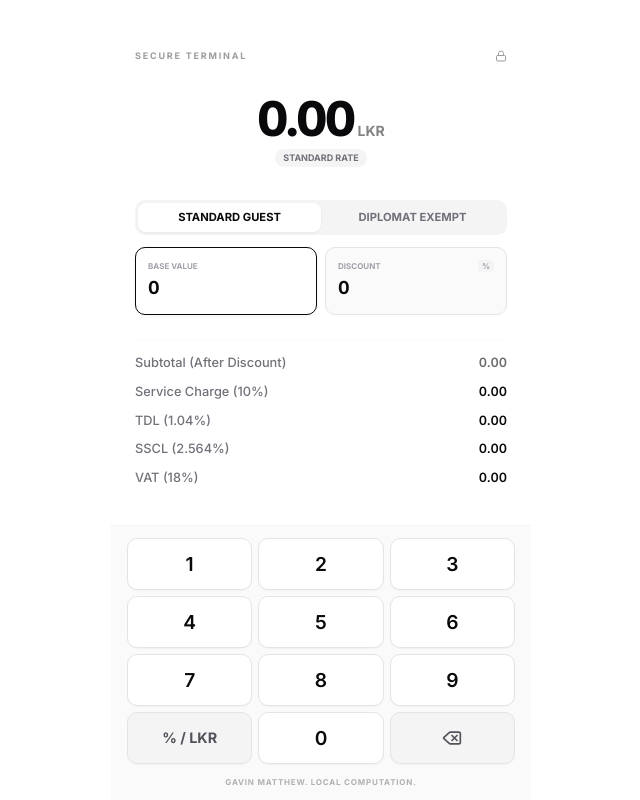
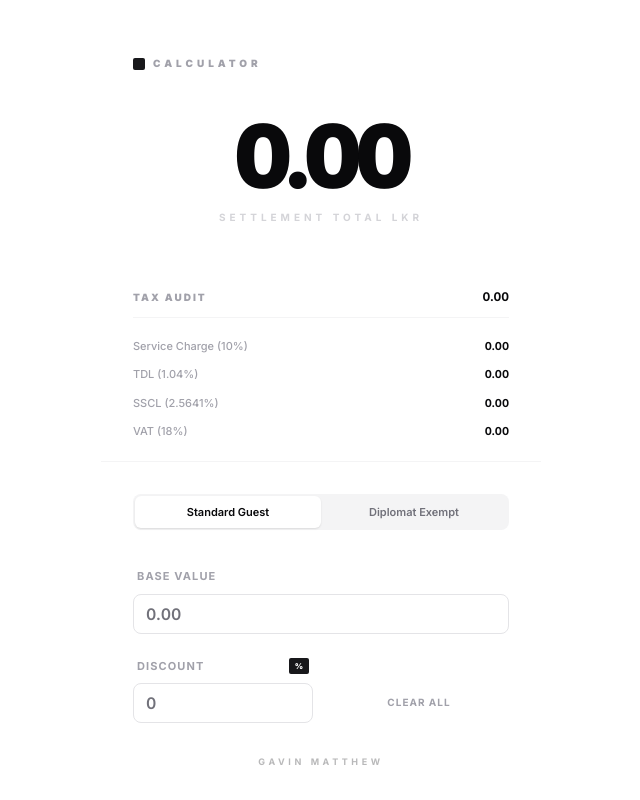
Before and after one commit to gavingimbo/tax-calculator, a plain HTML site: page index.html in a window 1280 px wide. Shown: the whole page, without its empty margins (319-959 px from the left). Drawn offline with nearby package versions, Linux system fonts and the light colour scheme.

Commit message:
Update index.html

```diff
--- a/index.html
+++ b/index.html
@@ -3,237 +3,266 @@
 <head>
     <meta charset="UTF-8">
     <meta name="viewport" content="width=device-width, initial-scale=1.0, maximum-scale=1.0, user-scalable=no, viewport-fit=cover">
-    <title>Minimal Calculator</title>
+    <meta name="apple-mobile-web-app-capable" content="yes">
+    <meta name="apple-mobile-web-app-status-bar-style" content="black-translucent">
+    <title>Calculator Pro</title>
+
     <script src="https://cdn.tailwindcss.com"></script>
-    <link href="https://fonts.googleapis.com/css2?family=Inter:wght@400;500;600;700;800&display=swap" rel="stylesheet">
+    <link href="https://fonts.googleapis.com/css2?family=Inter:wght@400;500;600;700;800;900&display=swap" rel="stylesheet">
     <script src="https://unpkg.com/lucide@latest"></script>
+
     <style>
-        /* Core Structure */
+        :root {
+            --radius: 0.5rem; /* Standard Shadcn Radius */
+            --zinc-50: #fafafa;
+            --zinc-100: #f4f4f5;
+            --zinc-200: #e4e4e7;
+            --zinc-900: #09090b;
+            --ring: 2px solid #09090b;
+        }
+
         body {
             font-family: 'Inter', sans-serif;
             background-color: #ffffff;
-            color: #09090b;
+            color: var(--zinc-900);
+            -webkit-font-smoothing: antialiased;
             overflow: hidden;
             height: 100dvh;
-            /* Disable native interactions for terminal feel */
-            -webkit-touch-callout: none;
-            -webkit-user-select: none;
-            user-select: none; touch-action: none;
         }
 
-        .terminal-grid {
-            display: grid;
-            /* Fixed keypad height, rest for display */
-            grid-template-rows: 1fr auto;
+        /* --- SHADCN UI COMPONENT REPLICATION --- */
+        .shadcn-input {
+            display: flex;
+            height: 2.5rem; /* h-10 */
+            width: 100%;
+            border-radius: var(--radius);
+            border: 1px solid var(--zinc-200);
+            background-color: #ffffff;
+            padding: 0.5rem 0.75rem;
+            font-size: 0.875rem; /* text-sm */
+            transition: all 0.2s cubic-bezier(0.4, 0, 0.2, 1);
+            outline: none;
+        }
+
+        .shadcn-input:focus {
+            border-color: var(--zinc-900);
+            ring: 2px;
+            box-shadow: 0 0 0 2px rgba(9, 9, 11, 0.05);
+        }
+
+        .shadcn-input::placeholder {
+            color: #71717a; /* text-muted-foreground */
+        }
+
+        .shadcn-input:disabled {
+            cursor: not-allowed;
+            opacity: 0.5;
+        }
+
+        /* --- LAYOUT ENGINE --- */
+        .app-shell {
+            display: flex;
+            flex-direction: column;
             height: 100%;
-            max-width: 420px; /* Slightly tighter width for minimal feel */
+            max-width: 440px;
             margin: 0 auto;
         }
 
-        /* ZONE 1: Display Area (Top) */
-        .display-zone {
-            padding: 1.5rem 1.5rem 0.5rem;
+        .viewport-display {
+            flex: 1;
+            padding: 3.5rem 2rem 2rem;
             display: flex;
             flex-direction: column;
-            /* Ensure content is vertically balanced */
-            justify-content: space-evenly;
+            overflow-y: auto;
+            -webkit-overflow-scrolling: touch;
+        }
+
+        .viewport-console {
+            background: #ffffff;
+            border-top: 1px solid var(--zinc-100);
+            padding: 2rem 2rem calc(2rem + env(safe-area-inset-bottom));
+            z-index: 100;
+        }
+
+        /* --- ANIMATIONS & STATES --- */
+        .hero-total {
+            font-size: 5.5rem;
+            font-weight: 900;
+            letter-spacing: -0.06em;
+            line-height: 0.85;
+            transition: all 0.3s ease;
         }
 
         .tabular { font-variant-numeric: tabular-nums; }
 
-        /* State Transition Styles */
-        .diplomat-active .total-display { color: #10b981; /* Emerald-500 */ }
-        .diplomat-active .tax-row.exempt { opacity: 0.3; text-decoration: line-through; }
-
-        /* Compact Breakdown Styling */
-        .compact-row {
-            display: flex;
-            justify-content: space-between;
-            align-items: baseline;
-            font-size: 0.8rem;
-            padding: 0.3rem 0;
-        }
-        .compact-label { color: #71717a; font-weight: 500; }
-        .compact-value { font-weight: 600; }
-
-        /* Tappable Input Displays */
-        .input-display {
-            background: #fafafa;
-            border: 1px solid #e4e4e7;
-            border-radius: 10px;
-            padding: 0.75rem;
-            transition: all 0.15s ease;
-        }
-        .input-display.active {
-            background: #ffffff;
-            border-color: #09090b;
-            box-shadow: 0 1px 4px rgba(0,0,0,0.05);
+        .is-diplomat .exempt-line {
+            opacity: 0.15;
+            text-decoration: line-through;
+            filter: grayscale(1);
         }
 
-        /* ZONE 2: Keypad Area (Bottom) */
-        .keypad-zone {
-            background: #fafafa;
-            border-top: 1px solid #f4f4f5;
-            padding: 0.75rem 1rem calc(0.75rem + env(safe-area-inset-bottom));
+        /* Mode Toggle */
+        .toggle-container {
+            background: var(--zinc-100);
+            padding: 2px;
+            border-radius: 8px;
+            display: flex;
+            position: relative;
         }
+        .toggle-thumb {
+            position: absolute;
+            top: 2px; bottom: 2px; left: 2px;
+            width: calc(50% - 2px);
+            background: #fff;
+            border-radius: 6px;
+            box-shadow: 0 1px 2px rgba(0,0,0,0.1);
+            transition: transform 0.3s cubic-bezier(0.16, 1, 0.3, 1);
+        }
+        .toggle-btn {
+            flex: 1;
+            z-index: 10;
+            padding: 8px;
+            font-size: 11px;
+            font-weight: 600;
+            color: #71717a;
+            transition: color 0.2s;
+        }
+        .toggle-btn.active { color: var(--zinc-900); }
 
-        .key-grid { display: grid; grid-template-columns: repeat(3, 1fr); gap: 6px; }
-
-        .key-btn {
-            background: #ffffff;
-            border: 1px solid #e4e4e7;
-            /* Shorter keys for minimal look */
-            height: 52px;
-            border-radius: 10px;
-            display: flex;
-            align-items: center;
-            justify-content: center;
-            font-size: 1.2rem;
-            font-weight: 600;
-            color: #09090b;
-            box-shadow: 0 1px 1px rgba(0,0,0,0.03);
+        input::-webkit-outer-spin-button, input::-webkit-inner-spin-button {
+            -webkit-appearance: none; margin: 0;
         }
-        .key-btn:active { background: #f4f4f5; transform: scale(0.97); }
-        .key-btn.secondary { background: #f4f4f5; color: #52525b; font-size: 0.9rem; font-weight: 700; }
-
-        /* Toggle Switch */
-        .mode-toggle { background: #f4f4f5; padding: 3px; border-radius: 10px; display: flex; }
-        .toggle-item { flex: 1; text-align: center; padding: 6px; font-size: 0.7rem; font-weight: 700; text-transform: uppercase; color: #71717a; border-radius: 8px; transition: all 0.2s; }
-        .toggle-item.active { background: #ffffff; color: #09090b; box-shadow: 0 1px 3px rgba(0,0,0,0.05); }
     </style>
 </head>
 <body>
 
-    <div class="terminal-grid" id="terminalApp">
-        <div class="display-zone">
-            <div class="flex justify-between items-center opacity-40">
-                <span class="text-[9px] font-bold uppercase tracking-[0.2em]">Secure Terminal</span>
-                <i data-lucide="lock" class="w-3 h-3"></i>
+    <div class="app-shell" id="app">
+
+        <div class="viewport-display space-y-12">
+            <div class="flex items-center justify-between">
+                <div class="flex items-center gap-2">
+                    <div class="w-3 h-3 bg-zinc-900 rounded-sm"></div>
+                    <span class="text-[10px] font-black uppercase tracking-[0.4em] text-zinc-400">Calculator</span>
                 </div>
-
-            <div class="text-center space-y-1 py-2">
-                <div class="flex items-baseline justify-center gap-1 total-display transition-colors duration-300">
-                    <span id="grandTotal" class="text-5xl font-extrabold tracking-tighter tabular">0.00</span>
-                    <span class="text-sm font-bold opacity-50">LKR</span>
-                </div>
-                <div id="statusPill" class="inline-flex items-center gap-1 bg-zinc-100 px-2 py-0.5 rounded-full">
-                    <span class="text-[9px] font-bold uppercase text-zinc-500">Standard Rate</span>
+                <div id="statusBadge" class="hidden px-2 py-0.5 bg-emerald-50 text-emerald-600 text-[9px] font-bold uppercase tracking-widest rounded border border-emerald-100 animate-pulse">
+                    Diplomat Active
                 </div>
             </div>
 
-            <div class="space-y-3">
-                <div class="mode-toggle">
-                    <div id="togStandard" onclick="setGuest('standard')" class="toggle-item active">Standard Guest</div>
-                    <div id="togDiplomat" onclick="setGuest('diplomat')" class="toggle-item">Diplomat Exempt</div>
+            <div class="space-y-4 text-center">
+                <div class="hero-total tabular" id="grandTotal">0.00</div>
+                <p class="text-[10px] font-bold text-zinc-300 uppercase tracking-[0.4em]">Settlement Total LKR</p>
             </div>
 
-                <div class="grid grid-cols-2 gap-2">
-                    <div id="dispBase" onclick="setActive('base')" class="input-display active">
-                        <p class="text-[8px] font-bold uppercase text-zinc-400 mb-0.5">Base Value</p>
-                        <p id="valBase" class="text-lg font-bold tabular">0</p>
+            <div class="space-y-5 pt-4">
+                <div class="flex justify-between items-baseline border-b border-zinc-100 pb-3">
+                    <span class="text-[10px] font-black uppercase tracking-[0.2em] text-zinc-400">Tax Audit</span>
+                    <span id="subVal" class="text-xs font-bold tabular">0.00</span>
                 </div>
-                    <div id="dispDisc" onclick="setActive('disc')" class="input-display">
-                        <div class="flex justify-between items-center mb-0.5">
-                            <p class="text-[8px] font-bold uppercase text-zinc-400">Discount</p>
-                            <p id="discTypeLabel" class="text-[8px] font-bold text-zinc-400 bg-zinc-100 px-1 rounded">%</p>
+
+                <div class="space-y-3">
+                    <div class="flex justify-between items-center text-[11px]">
+                        <span class="font-medium text-zinc-400">Service Charge (10%)</span>
+                        <span id="scVal" class="font-bold tabular">0.00</span>
                     </div>
-                        <p id="valDisc" class="text-lg font-bold tabular">0</p>
+                    <div class="flex justify-between items-center text-[11px]">
+                        <span class="font-medium text-zinc-400">TDL (1.04%)</span>
+                        <span id="tdlVal" class="font-bold tabular">0.00</span>
+                    </div>
+                    <div class="exempt-line flex justify-between items-center text-[11px] transition-all duration-500">
+                        <span class="font-medium text-zinc-400">SSCL (2.5641%)</span>
+                        <span id="sscVal" class="font-bold tabular">0.00</span>
+                    </div>
+                    <div class="exempt-line flex justify-between items-center text-[11px] transition-all duration-500">
+                        <span class="font-medium text-zinc-400">VAT (18%)</span>
+                        <span id="vatVal" class="font-bold tabular">0.00</span>
+                    </div>
+                </div>
+
+                <div id="savingsRow" class="hidden pt-2">
+                    <div class="flex justify-between items-center text-[11px] text-emerald-600 font-bold">
+                        <span>Total Waived Amount</span>
+                        <span id="waivedVal" class="tabular">0.00</span>
+                    </div>
                 </div>
             </div>
         </div>
 
-            <div class="pt-2 border-t border-zinc-50">
-                 <div class="compact-row">
-                    <span class="compact-label">Subtotal (After Discount)</span>
-                    <span id="subtotalVal" class="compact-value tabular opacity-60">0.00</span>
+        <div class="viewport-console space-y-8">
+            <div class="toggle-container">
+                <div id="thumb" class="toggle-thumb"></div>
+                <button onclick="setMode('standard')" id="btnStd" class="toggle-btn active">Standard Guest</button>
+                <button onclick="setMode('diplomat')" id="btnDip" class="toggle-btn">Diplomat Exempt</button>
             </div>
-                <div class="compact-row">
-                    <span class="compact-label">Service Charge (10%)</span>
-                    <span id="scVal" class="compact-value tabular">0.00</span>
+
+            <div class="space-y-6">
+                <div class="space-y-2">
+                    <label class="text-[11px] font-bold uppercase tracking-widest text-zinc-400 ml-1">Base Value</label>
+                    <input type="number" id="baseIn" placeholder="0.00" inputmode="decimal" oninput="calculate()" class="shadcn-input tabular font-semibold text-base">
                 </div>
-                <div class="compact-row">
-                    <span class="compact-label">TDL (1.04%)</span>
-                    <span id="tdlVal" class="compact-value tabular">0.00</span>
+
+                <div class="grid grid-cols-2 gap-4">
+                    <div class="space-y-2">
+                        <div class="flex justify-between items-center px-1">
+                            <label class="text-[11px] font-bold uppercase tracking-widest text-zinc-400">Discount</label>
+                            <button onclick="toggleDisc()" id="discType" class="text-[8px] font-black bg-zinc-900 text-white px-1.5 py-0.5 rounded-sm">%</button>
                         </div>
-                <div class="compact-row tax-row transition-all duration-300">
-                    <span class="compact-label">SSCL (2.564%)</span>
-                    <span id="sscVal" class="compact-value tabular">0.00</span>
+                        <input type="number" id="discIn" placeholder="0" inputmode="decimal" oninput="calculate()" class="shadcn-input tabular font-semibold text-base">
                     </div>
-                <div class="compact-row tax-row transition-all duration-300">
-                    <span class="compact-label">VAT (18%)</span>
-                    <span id="vatVal" class="compact-value tabular">0.00</span>
+                    <div class="space-y-2 flex flex-col justify-end">
+                        <button onclick="fullReset()" class="h-10 text-[10px] font-bold uppercase tracking-widest text-zinc-400 hover:text-zinc-900 transition-colors">Clear All</button>
                     </div>
                 </div>
             </div>
 
-        <div class="keypad-zone">
-            <div class="key-grid">
-                <button class="key-btn" onclick="press('1')">1</button>
-                <button class="key-btn" onclick="press('2')">2</button>
-                <button class="key-btn" onclick="press('3')">3</button>
-                <button class="key-btn" onclick="press('4')">4</button>
-                <button class="key-btn" onclick="press('5')">5</button>
-                <button class="key-btn" onclick="press('6')">6</button>
-                <button class="key-btn" onclick="press('7')">7</button>
-                <button class="key-btn" onclick="press('8')">8</button>
-                <button class="key-btn" onclick="press('9')">9</button>
-                <button class="key-btn secondary" onclick="toggleDiscType()">% / LKR</button>
-                <button class="key-btn" onclick="press('0')">0</button>
-                <button class="key-btn secondary" onclick="press('del')"><i data-lucide="delete" class="w-5 h-5"></i></button>
-            </div>
-             <div class="text-center mt-3 opacity-30">
-                <p class="text-[8px] font-bold uppercase tracking-widest">Gavin Matthew. Local Computation.</p>
-            </div>
+            <footer class="text-center opacity-30">
+                <p class="text-[9px] font-bold text-zinc-900 uppercase tracking-[0.4em]">Gavin Matthew</p>
+            </footer>
         </div>
     </div>
 
     <script>
         lucide.createIcons();
 
-        // State
-        let activeInput = 'base';
-        let baseStr = '0';
-        let discStr = '0';
-        let discType = 'pct'; // pct | fixed
-        let isDiplomat = false;
+        let guestMode = 'standard';
+        let discMode = 'pct';
 
-        function setActive(target) {
-            activeInput = target;
-            document.getElementById('dispBase').classList.toggle('active', target === 'base');
-            document.getElementById('dispDisc').classList.toggle('active', target === 'disc');
+        function setMode(mode) {
+            guestMode = mode;
+            const thumb = document.getElementById('thumb');
+            const btnStd = document.getElementById('btnStd');
+            const btnDip = document.getElementById('btnDip');
+            const app = document.getElementById('app');
+            const badge = document.getElementById('statusBadge');
+            const savings = document.getElementById('savingsRow');
+
+            if (mode === 'diplomat') {
+                thumb.style.transform = 'translateX(100%)';
+                btnDip.classList.add('active');
+                btnStd.classList.remove('active');
+                app.classList.add('is-diplomat');
+                badge.classList.remove('hidden');
+                savings.classList.remove('hidden');
+            } else {
+                thumb.style.transform = 'translateX(0)';
+                btnStd.classList.add('active');
+                btnDip.classList.remove('active');
+                app.classList.remove('is-diplomat');
+                badge.classList.add('hidden');
+                savings.classList.add('hidden');
             }
-
-        function setGuest(mode) {
-            isDiplomat = mode === 'diplomat';
-            document.getElementById('togStandard').classList.toggle('active', !isDiplomat);
-            document.getElementById('togDiplomat').classList.toggle('active', isDiplomat);
-            document.getElementById('terminalApp').classList.toggle('diplomat-active', isDiplomat);
             calculate();
         }
 
-        function toggleDiscType() {
-            discType = discType === 'pct' ? 'fixed' : 'pct';
-            document.getElementById('discTypeLabel').innerText = discType === 'pct' ? '%' : 'LKR';
+        function toggleDisc() {
+            discMode = (discMode === 'pct') ? 'lkr' : 'pct';
+            document.getElementById('discType').innerText = (discMode === 'pct') ? '%' : 'LKR';
             calculate();
         }
 
-        function press(key) {
-            let targetStr = activeInput === 'base' ? baseStr : discStr;
-
-            if (key === 'del') {
-                targetStr = targetStr.slice(0, -1);
-                if (targetStr === '') targetStr = '0';
-            } else {
-                if (targetStr === '0') targetStr = key;
-                else if (targetStr.length < 8) targetStr += key; // Max 8 digits for minimal UI
-            }
-
-            if (activeInput === 'base') baseStr = targetStr;
-            else discStr = targetStr;
-
-            // Update displays immediately
-            document.getElementById('valBase').innerText = Number(baseStr).toLocaleString();
-            document.getElementById('valDisc').innerText = Number(discStr).toLocaleString();
+        function fullReset() {
+            document.getElementById('baseIn').value = '';
+            document.getElementById('discIn').value = '';
             calculate();
         }
 
@@ -242,55 +271,40 @@
         }
 
         function calculate() {
-            const b = parseFloat(baseStr) || 0;
-            const dInput = parseFloat(discStr) || 0;
+            const base = parseFloat(document.getElementById('baseIn').value) || 0;
+            const discInput = parseFloat(document.getElementById('discIn').value) || 0;
 
-            // --- LOGIC: 100% Discount Cap ---
-            let finalDiscountAmount = 0;
-            if (discType === 'pct') {
-                // Cap percentage at 100%
-                const effectivePct = Math.min(dInput, 100);
-                finalDiscountAmount = b * (effectivePct / 100);
-            } else {
-                // Cap fixed amount at base value
-                finalDiscountAmount = Math.min(dInput, b);
-            }
+            // Logical Guardrail: Discount cap
+            let dVal = (discMode === 'pct') ? base * (Math.min(discInput, 100) / 100) : Math.min(discInput, base);
+            const subtotal = base - dVal;
 
-            const taxable = b - finalDiscountAmount;
+            // Cascading Logic (SRI LANKAN HOSPITALITY STANDARD)
+            const sc = subtotal * 0.10;
+            const tdl = subtotal * 0.0104;
+            const ssc = (subtotal + sc) * 0.025641;
+            const vat = (subtotal + sc + ssc) * 0.18;
 
-            // Tax Math (Standard Hospitality Cascading)
-            const sc = taxable * 0.10;
-            const tdl = taxable * 0.0104;
-            const ssc = (taxable + sc) * 0.025641;
-            const vat = (taxable + sc + ssc) * 0.18;
-
-            // Update Breakdown
-            document.getElementById('subtotalVal').innerText = format(taxable);
+            document.getElementById('subVal').innerText = format(subtotal);
             document.getElementById('scVal').innerText = format(sc);
             document.getElementById('tdlVal').innerText = format(tdl);
             document.getElementById('sscVal').innerText = format(ssc);
             document.getElementById('vatVal').innerText = format(vat);
 
-            // Final Totals & Status Update
-            let total = 0;
-            const statusPill = document.getElementById('statusPill');
+            let total = (guestMode === 'standard') ? (subtotal + sc + tdl + ssc + vat) : (subtotal + sc + tdl);
 
-            if (isDiplomat) {
-                total = taxable + sc + tdl;
-                const saved = ssc + vat;
-                // Transform status pill for Diplomat
-                statusPill.className = "inline-flex items-center gap-1 bg-emerald-100 px-2 py-0.5 rounded-full text-emerald-700";
-                statusPill.innerHTML = `<i data-lucide="check-circle" class="w-3 h-3"></i><span class="text-[9px] font-bold uppercase">Saved ${format(saved)} LKR</span>`;
-                lucide.createIcons(); // Re-render icon
-            } else {
-                total = taxable + sc + tdl + ssc + vat;
-                // Reset status pill
-                statusPill.className = "inline-flex items-center gap-1 bg-zinc-100 px-2 py-0.5 rounded-full";
-                statusPill.innerHTML = `<span class="text-[9px] font-bold uppercase text-zinc-500">Standard Rate</span>`;
+            if (guestMode === 'diplomat') {
+                document.getElementById('waivedVal').innerText = format(ssc + vat);
             }
 
             document.getElementById('grandTotal').innerText = format(total);
         }
+
+        // Viewport handling for PWA stability
+        if (window.visualViewport) {
+            window.visualViewport.addEventListener('resize', () => {
+                document.getElementById('app').style.height = `${window.visualViewport.height}px`;
+            });
+        }
     </script>
 </body>
 </html>
```
Lines whose indentation alone changed are shown as unchanged.
